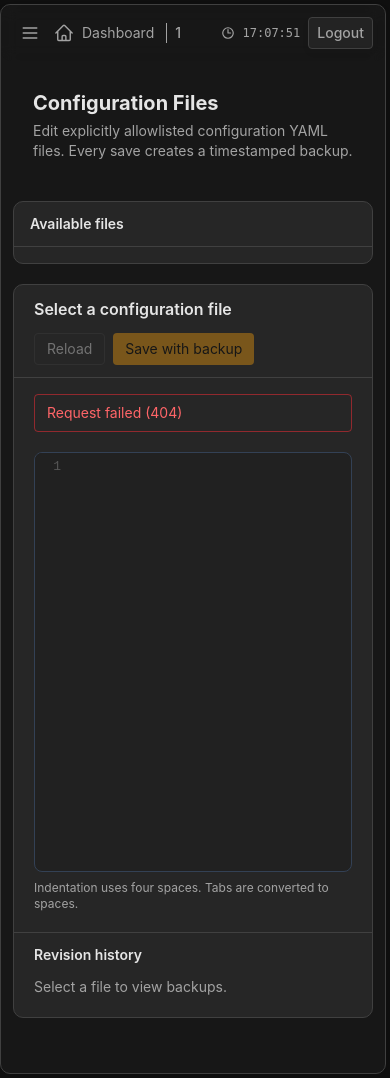
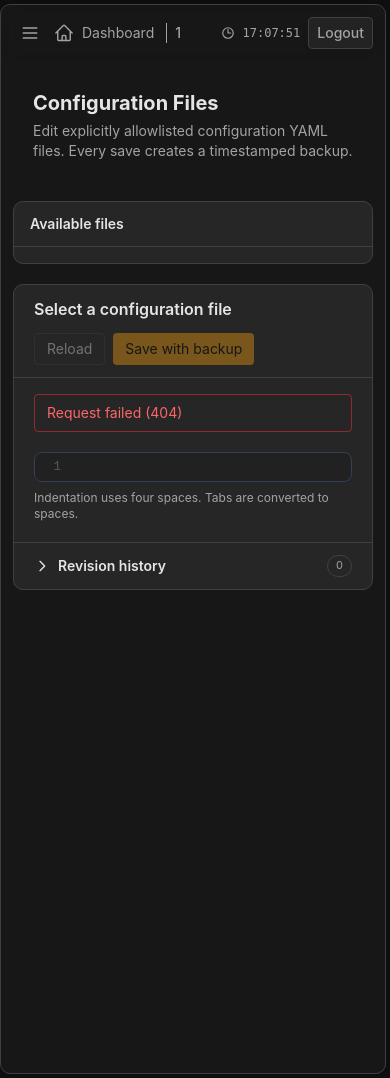
Before and after one commit to DVMProject/dvm_mgmt, a Python web app: template dvm_mgmt/web/templates/configuration.html in a window 390 px wide. Run offline with Jinja, Linux system fonts and the light colour scheme; the template is opened without the code that fills it: most values are stand-ins (such as "Sample title", 1, 10 or a date in 2020); some libraries are stand-ins or nearby versions.

Commit message:
fix up configuration management page;

```diff
--- a/dvm_mgmt/web/app.py
+++ b/dvm_mgmt/web/app.py
@@ -235,7 +235,7 @@ def create_app(config: ConsoleConfig) -> FastAPI:
         allowed_prefixes = (
             "/api/radio/",
             "/api/services/",
-            "/api/backups",
+            "/api/config-files",
         )
         return path.startswith(allowed_prefixes)
 
--- a/dvm_mgmt/web/templates/configuration.html
+++ b/dvm_mgmt/web/templates/configuration.html
@@ -12,20 +12,29 @@ SPDX-License-Identifier: GPL-2.0-only
 {% extends "base.html" %}
 {% block title %}Configuration Files{% endblock %}
 
+{% block head %}
+<style>
+    .config-editor-shell .CodeMirror {
+        height: 100%;
+        min-height: 0;
+    }
+</style>
+{% endblock %}
+
 {% block content %}
-<div class="space-y-6">
-    <div class="px-5 py-4">
+<div class="space-y-6 lg:flex lg:h-full lg:min-h-0 lg:flex-col lg:gap-6 lg:space-y-0">
+    <div class="shrink-0 px-5 py-4">
         <h1 class="text-xl font-bold text-foreground">Configuration Files</h1>
         <p class="mt-1 text-sm text-muted-foreground">Edit explicitly allowlisted configuration YAML files. Every save creates a timestamped backup.</p>
     </div>
 
-    <div class="grid gap-5 lg:grid-cols-[17rem_minmax(0,1fr)]">
-        <aside class="bg-card rounded-xl border overflow-hidden">
-            <div class="px-4 py-3 border-b text-sm font-semibold">Available files</div>
-            <div id="config-file-list" class="p-2 space-y-1"></div>
+    <div class="grid gap-5 lg:min-h-0 lg:flex-1 lg:grid-cols-[17rem_minmax(0,1fr)]">
+        <aside class="bg-card rounded-xl border overflow-hidden lg:flex lg:min-h-0 lg:flex-col">
+            <div class="shrink-0 px-4 py-3 border-b text-sm font-semibold">Available files</div>
+            <div id="config-file-list" class="p-2 space-y-1 lg:min-h-0 lg:flex-1 lg:overflow-y-auto lg:overscroll-contain"></div>
         </aside>
 
-        <section class="bg-card rounded-xl border overflow-hidden min-w-0">
+        <section class="bg-card rounded-xl border overflow-hidden min-w-0 lg:flex lg:min-h-0 lg:flex-col">
             <div class="flex flex-wrap items-center justify-between gap-3 px-5 py-3 border-b">
                 <div class="min-w-0">
                     <h2 id="config-title" class="font-semibold">Select a configuration file</h2>
@@ -36,14 +45,30 @@ SPDX-License-Identifier: GPL-2.0-only
                     <button id="save-config" disabled class="h-8 rounded-md bg-primary text-primary-foreground px-3 text-sm disabled:opacity-40">Save with backup</button>
                 </div>
             </div>
-            <div id="config-message" class="hidden mx-5 mt-4 rounded-md border px-3 py-2 text-sm"></div>
-            <div class="p-5">
-                <textarea id="config-editor" aria-label="YAML configuration editor"></textarea>
-                <p class="mt-2 text-xs text-muted-foreground">Indentation uses four spaces. Tabs are converted to spaces.</p>
+            <div id="config-message" class="hidden shrink-0 mx-5 mt-4 rounded-md border px-3 py-2 text-sm"></div>
+            <div class="p-5 lg:flex lg:min-h-0 lg:flex-1 lg:flex-col">
+                <div class="config-editor-shell lg:min-h-0 lg:flex-1">
+                    <textarea id="config-editor" aria-label="YAML configuration editor"></textarea>
+                </div>
+                <p class="shrink-0 mt-2 text-xs text-muted-foreground">Indentation uses four spaces. Tabs are converted to spaces.</p>
             </div>
-            <div class="border-t">
-                <div class="px-5 py-3 font-semibold text-sm">Revision history</div>
-                <div id="config-backups" class="px-5 pb-5 text-sm text-muted-foreground">Select a file to view backups.</div>
+            <div class="shrink-0 border-t" x-data="{ revisionOpen: false }">
+                <button type="button" @click="revisionOpen = !revisionOpen"
+                    :aria-expanded="revisionOpen.toString()" aria-controls="config-backups"
+                    class="flex w-full items-center justify-between gap-3 px-5 py-3 text-left text-sm font-semibold hover:bg-accent/40">
+                    <span class="flex items-center gap-2">
+                        <svg class="h-4 w-4 transition-transform" :class="revisionOpen && 'rotate-90'" fill="none"
+                            viewBox="0 0 24 24" stroke="currentColor" stroke-width="2" aria-hidden="true">
+                            <path stroke-linecap="round" stroke-linejoin="round" d="M9 5l7 7-7 7" />
+                        </svg>
+                        Revision history
+                    </span>
+                    <span id="config-backup-count" class="rounded-full border px-2 py-0.5 text-[11px] font-normal text-muted-foreground">0</span>
+                </button>
+                <div x-show="revisionOpen" x-transition.opacity x-cloak>
+                    <div id="config-backups"
+                        class="max-h-[27.5rem] overflow-y-auto overscroll-contain px-5 pb-3 text-sm text-muted-foreground">Select a file to view backups.</div>
+                </div>
             </div>
         </section>
     </div>
@@ -59,6 +84,7 @@ document.addEventListener('DOMContentLoaded', () => {
     const saveButton = document.getElementById('save-config');
     const reloadButton = document.getElementById('reload-config');
     const backups = document.getElementById('config-backups');
+    const backupCount = document.getElementById('config-backup-count');
     let selectedId = null;
     let cleanValue = '';
 
@@ -103,6 +129,8 @@ document.addEventListener('DOMContentLoaded', () => {
      * @param items An array of backup items to display.
      */
     function renderBackups(items) {
+        backupCount.textContent = String(items.length);
+
         if (!items.length) {
             backups.textContent = 'No backups have been created yet.';
             return;
@@ -116,11 +144,18 @@ document.addEventListener('DOMContentLoaded', () => {
             label.className = 'font-mono text-xs truncate';
             label.textContent = `${item.created.replace('T', ' ')} — ${item.name}`;
 
-            const button = document.createElement('button');
-            button.className = 'shrink-0 h-7 rounded-md border px-2 text-xs hover:bg-accent';
-            button.textContent = 'Restore';
+            const actions = document.createElement('div');
+            actions.className = 'flex shrink-0 items-center gap-2';
 
-            button.onclick = async () => {
+            const restoreButton = document.createElement('button');
+            restoreButton.className = 'flex h-7 items-center gap-1 rounded-md border px-2 text-xs hover:border-green-700 hover:text-green-400';
+            restoreButton.innerHTML = `
+                <svg class="h-3.5 w-3.5" fill="none" viewBox="0 0 24 24" stroke="currentColor" stroke-width="2.5" aria-hidden="true">
+                    <path stroke-linecap="round" stroke-linejoin="round" d="M3 16.5v2.25A2.25 2.25 0 005.25 21h13.5A2.25 2.25 0 0021 18.75V16.5M16.5 12L12 16.5m0 0L7.5 12m4.5 4.5V3" />
+                </svg>
+                <span>Restore</span>`;
+
+            restoreButton.onclick = async () => {
                 if (!confirm(`Restore ${item.name}? The current file will also be backed up.`))
                     return;
                 try {
@@ -132,7 +167,29 @@ document.addEventListener('DOMContentLoaded', () => {
                 }
             };
 
-            row.append(label, button);
+            const deleteButton = document.createElement('button');
+            deleteButton.className = 'rounded p-1.5 text-foreground transition-colors hover:bg-input hover:text-destructive';
+            deleteButton.innerHTML = `
+                <svg class="h-3.5 w-3.5" fill="none" viewBox="0 0 24 24" stroke="currentColor" stroke-width="2.5" aria-hidden="true">
+                    <path stroke-linecap="round" stroke-linejoin="round" d="M14.74 9l-.346 9m-4.788 0L9.26 9m9.968-3.21c.342.052.682.107 1.022.166m-1.022-.165L18.16 19.673a2.25 2.25 0 01-2.244 2.077H8.084a2.25 2.25 0 01-2.244-2.077L4.772 5.79m14.456 0a48.108 48.108 0 00-3.478-.397m-12 .562c.34-.059.68-.114 1.022-.165m0 0a48.11 48.11 0 013.478-.397m7.5 0v-.916c0-1.18-.91-2.164-2.09-2.201a51.964 51.964 0 00-3.32 0c-1.18.037-2.09 1.022-2.09 2.201v.916m7.5 0a48.667 48.667 0 00-7.5 0" />
+                </svg>`;
+            deleteButton.title = `Delete revision ${item.name}`;
+            deleteButton.setAttribute('aria-label', `Delete revision ${item.name}`);
+
+            deleteButton.onclick = async () => {
+                if (!confirm(`Permanently delete revision ${item.name}? This cannot be undone.`))
+                    return;
+                try {
+                    await jsonRequest(`${apiRoot}/${encodeURIComponent(selectedId)}/revisions/${encodeURIComponent(item.name)}`, {method: 'DELETE'});
+                    renderBackups(items.filter(candidate => candidate.name !== item.name));
+                    showMessage('Revision deleted successfully.');
+                } catch (error) {
+                    showMessage(error.message, true);
+                }
+            };
+
+            actions.append(restoreButton, deleteButton);
+            row.append(label, actions);
             return row;
         }));
     }
--- a/dvm_mgmt/web/templates/fragments/status.html
+++ b/dvm_mgmt/web/templates/fragments/status.html
@@ -63,9 +63,9 @@
             ("Peers", stats.get('peerListTotalEntries', 'N/A')),
             ] %}
             {% for label, value in stat_fields %}
-            <div class="flex items-center justify-between px-3 py-2 rounded-lg bg-card border">
-                <span class="text-xs text-muted-foreground">{{ label }}</span>
-                <span class="text-sm font-bold tabular-nums text-foreground">{{ value }}</span>
+            <div class="flex min-w-0 items-center justify-between gap-3 px-3 py-2 rounded-lg bg-card border">
+                <span class="shrink-0 text-xs text-muted-foreground">{{ label }}</span>
+                <span class="min-w-0 truncate text-sm font-bold tabular-nums text-foreground" title="{{ value }}">{{ value }}</span>
             </div>
             {% endfor %}
         </div>
```
Also changed, not shown: dvm_mgmt/core/config_file_manager.py (+15 -1 lines), dvm_mgmt/web/routes/api.py (+35 -0 lines).
